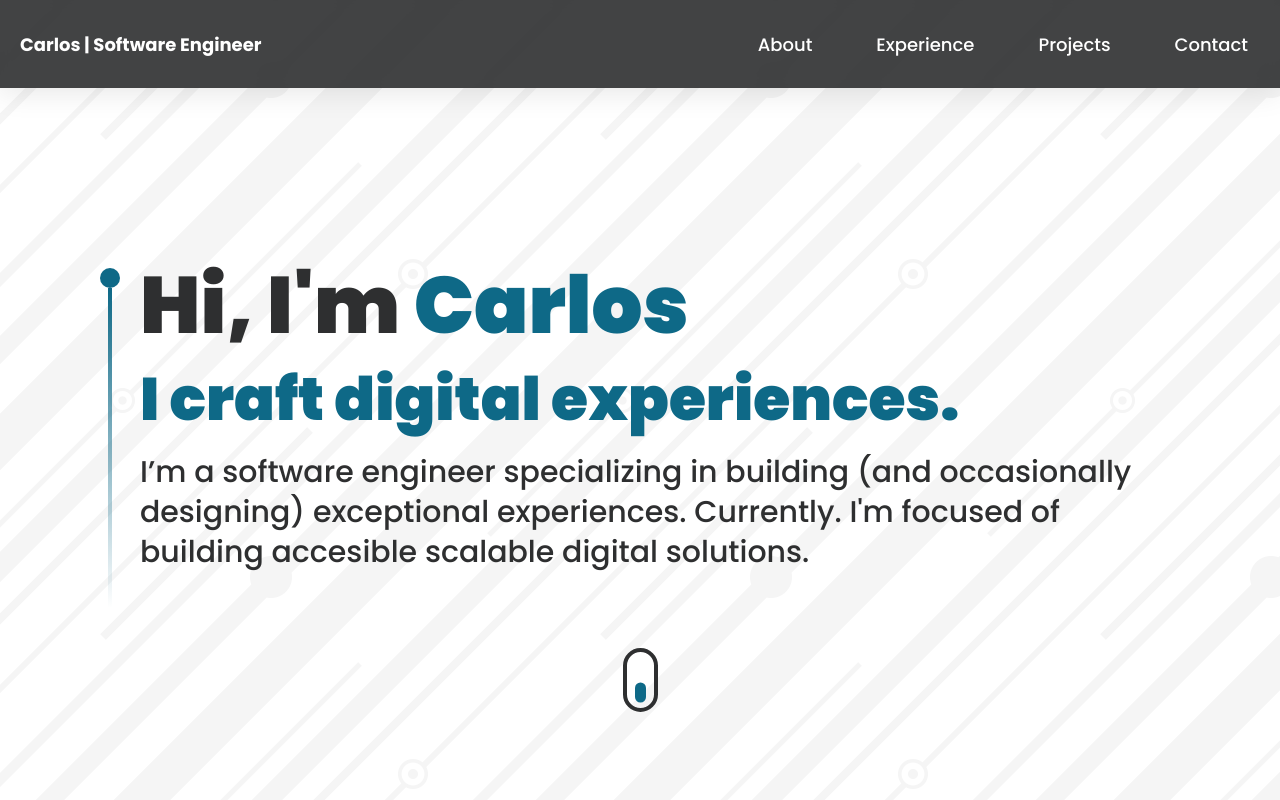
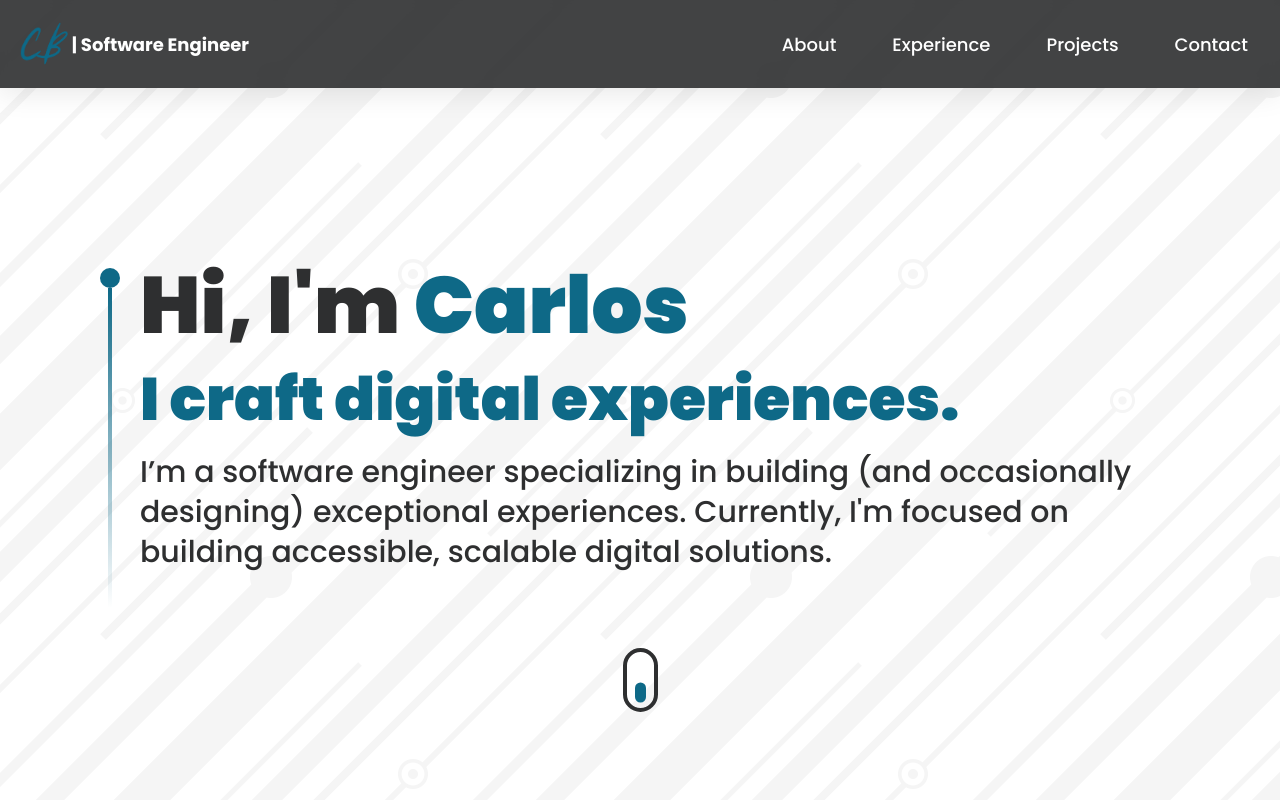
Before and after one commit to KrlosDev/Pokefolio, a React (Vite) app: page / in a window 1280 px wide. Shown: the top 800 px of the page. Built offline with nearby package versions, Linux system fonts and the light colour scheme.

Commit message:
responsivness changes and new logo

```diff
--- a/src/components/Footer.jsx
+++ b/src/components/Footer.jsx
@@ -8,13 +8,13 @@
       <section style={glass}>
         <div className="max-w-screen-xl px-4 py-6 mx-auto space-y-8 overflow-hidden sm:px-6 lg:px-8">
           <div className="flex justify-center mt-8 space-x-6">
-            <a href="https://github.com/KrlosDev" className="text-white hover:text-secondary">
+            <a href="https://github.com/KrlosDev" target="_blank" className="text-white hover:text-secondary">
               <span className="sr-only">Github</span>
               <svg className="w-6 h-6" aria-hidden="true" fill="currentColor" viewBox="0 0 24 24">
               <path fillRule="evenodd" d="M12 2C6.477 2 2 6.484 2 12.017c0 4.425 2.865 8.18 6.839 9.504.5.092.682-.217.682-.483 0-.237-.008-.868-.013-1.703-2.782.605-3.369-1.343-3.369-1.343-.454-1.158-1.11-1.466-1.11-1.466-.908-.62.069-.608.069-.608 1.003.07 1.531 1.032 1.531 1.032.892 1.53 2.341 1.088 2.91.832.092-.647.35-1.088.636-1.338-2.22-.253-4.555-1.113-4.555-4.951 0-1.093.39-1.988 1.029-2.688-.103-.253-.446-1.272.098-2.65 0 0 .84-.27 2.75 1.026A9.564 9.564 0 0112 6.844c.85.004 1.705.115 2.504.337 1.909-1.296 2.747-1.027 2.747-1.027.546 1.379.202 2.398.1 2.651.64.7 1.028 1.595 1.028 2.688 0 3.848-2.339 4.695-4.566 4.943.359.309.678.92.678 1.855 0 1.338-.012 2.419-.012 2.747 0 .268.18.58.688.482A10.019 10.019 0 0022 12.017C22 6.484 17.522 2 12 2z" clipRule="evenodd"></path>
               </svg>
             </a>
-            <a href="https://www.linkedin.com/in/carlosabh/" className="text-white hover:text-secondary">
+            <a href="https://www.linkedin.com/in/carlosabh/" target="_blank" className="text-white hover:text-secondary">
               <span className="sr-only">LinkedIn</span>
               <svg className="w-6 h-6" fill="currentColor" version="1.1" id="Layer_1" viewBox="-143 145 512 512">
                 <path d="M329,145h-432c-22.1,0-40,17.9-40,40v432c0,22.1,17.9,40,40,40h432c22.1,0,40-17.9,40-40V185C369,162.9,351.1,145,329,145z M41.4,508.1H-8.5V348.4h49.9V508.1z M15.1,328.4h-0.4c-18.1,0-29.8-12.2-29.8-27.7c0-15.8,12.1-27.7,30.5-27.7 c18.4,0,29.7,11.9,30.1,27.7C45.6,316.1,33.9,328.4,15.1,328.4z M241,508.1h-56.6v-82.6c0-21.6-8.8-36.4-28.3-36.4	c-14.9,0-23.2,10-27,19.6c-1.4,3.4-1.2,8.2-1.2,13.1v86.3H71.8c0,0,0.7-146.4,0-159.7h56.1v25.1c3.3-11,21.2-26.6,49.8-26.6	c35.5,0,63.3,23,63.3,72.4V508.1z"/>
--- a/src/components/Hero.jsx
+++ b/src/components/Hero.jsx
@@ -42,9 +42,8 @@
               className={`${styles.heroSubText} mt-2 text-primary`}
               transition={{ type: "smooth", delay: 1.3, duration: 0.5 }}
             >
-              I’m a software engineer specializing in building (and occasionally
-              designing) exceptional experiences. Currently. I'm focused of
-              building accesible scalable digital solutions.{" "}
+             I’m a software engineer specializing in building (and occasionally designing) exceptional experiences.
+             Currently, I'm focused on building accessible, scalable digital solutions.
             </motion.p>
           </div>
         </div>
--- a/src/components/Navbar.jsx
+++ b/src/components/Navbar.jsx
@@ -19,12 +19,11 @@
    <div className='w-full flex justify-between items-center max-w-7xl mx-auto h-[3rem]'>
     <Link to="/" className='flex items-center gap-2'
     onClick={()=>{setActive(""); window.scrollTo(0,0)}}>
-      {/* <img src={logo}alt="logo" className="w-[3rem] object-contain"/> */}
-      <motion.p initial={{ y: -20, opacity: 0 }} animate={{ y: 0, opacity: 1 }} transition={{ delay: 0.5, duration: 0.5, type:"smooth" }} className='text-white text-[18px] font-bold cursor-pointer flex'>Carlos <span className='sm:block'> &nbsp;| Software Engineer</span></motion.p>
+      <motion.p initial={{ y: -20, opacity: 0 }} animate={{ y: 0, opacity: 1 }} transition={{ delay: 0.5, duration: 0.5, type:"smooth" }} className='text-white text-[18px] font-bold cursor-pointer flex items-center'><img src={logo}alt="logo" className="w-[3rem] object-contain"/> <span className='sm:block'> &nbsp;| Software Engineer</span></motion.p>
     </Link>
     {/*Desktop Navigation below*/}
     <motion.div initial={{ opacity: 0, y: 20 }} animate={{ opacity: 1, y: 0 }} transition={{ delay: 0.7, duration: 0.5, type:"smooth"}}>
-    <ul className='list-none hidden sm:flex flex-row gap-10'>
+    <ul className='list-none hidden lg:flex flex-row gap-8'>
       {navLinks.map((link)=>(
         <li key={link.id} className={`hover:text-secondary text-[18px] font-medium cursor-pointer`}
                 onClick={() => setActive(link.title)}>
@@ -38,7 +37,7 @@
     </motion.div>
     {/*End of Desktop Nav*/}
      {/*Mobile Navigation below*/}
-     <div className='sm:hidden flex flex-1 justify-end items-center'>
+     <div className='lg:hidden flex flex-1 justify-end items-center'>
         <img src={toggle ? close : menu} alt="menu" className='w-[28px] h-[28px] object-contain cursor-pointer' onClick={()=>setToggle(!toggle)}/>
         <div className={`${!toggle ? 'hidden' : 'flex'} p-6 bg-primary absolute top-24 right-0 mx-4 my-2 min-w[140px] z-10 rounded-xl`}>
          <ul className='list-none flex justify-end items-start flex-col gap-4 h-full'>
```
Also changed, not shown: src/assets/logo.png.
